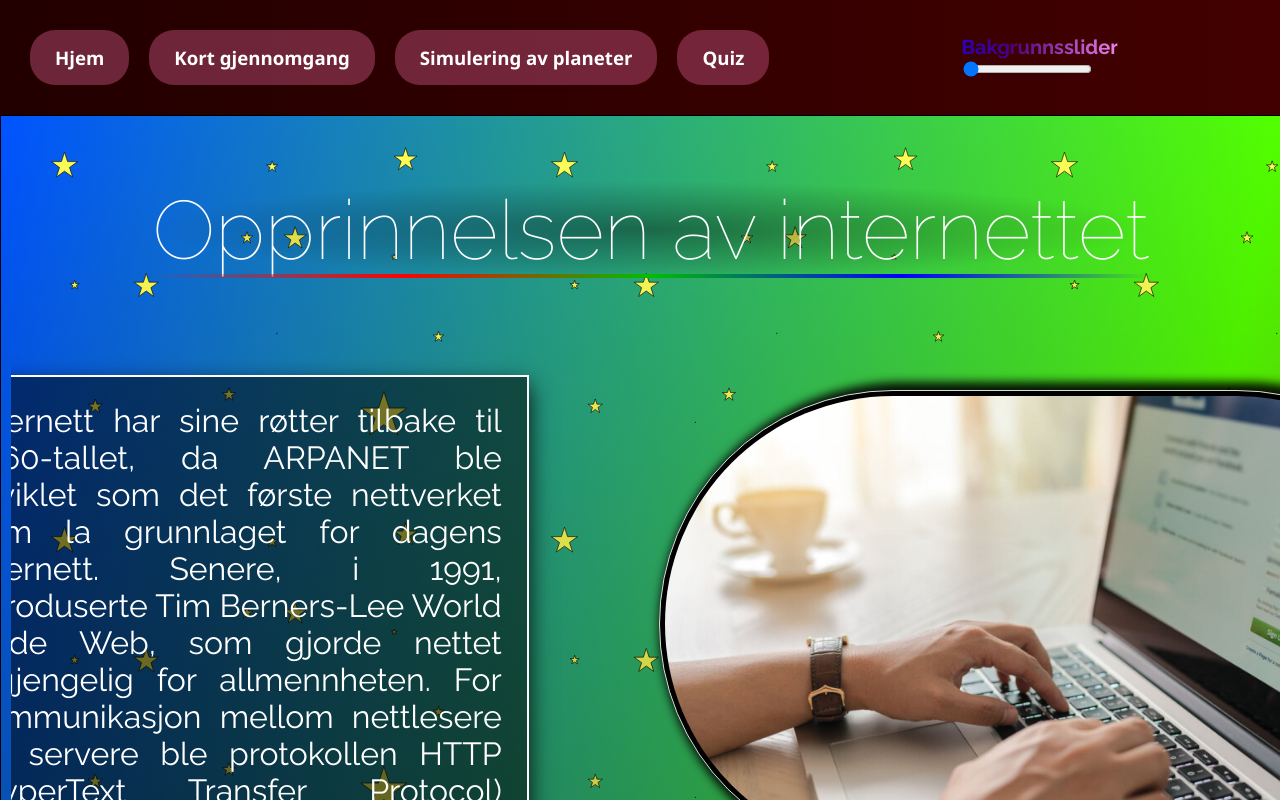
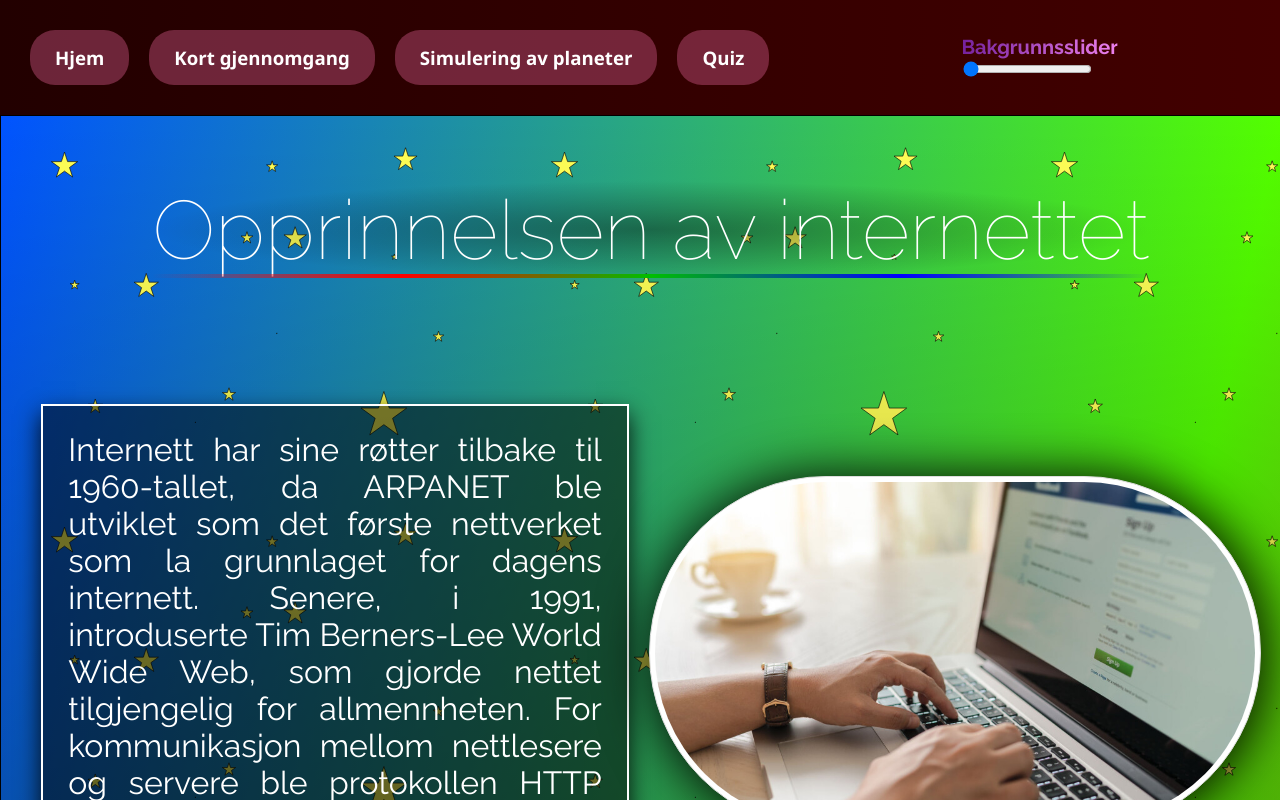
Before and after one commit to martinIsHere/IT2, a SvelteKit app in the folder Svelte/: page /textboxes in a window 1280 px wide. Shown: the top 800 px of the page. Built offline with nearby package versions, Linux system fonts and the light colour scheme.

Commit message:
cleaninnninig

```diff
--- a/Svelte/src/routes/+layout.svelte
+++ b/Svelte/src/routes/+layout.svelte
@@ -1,6 +1,6 @@
 <script lang="ts">
 	import favicon from '$lib/assets/favicon.svg';
-    import { mount } from 'svelte';
+  import { onMount } from 'svelte';
 
   // standard farger
   const def_color = [0x0053FF, 0x53FF00, 0xFF0053];
@@ -28,6 +28,11 @@
     }
     return val;
   }
+  // gi korrekt farge ut ifra sliderverdi og standardfarger
+  // strategi her er svært tilfeldig, men resultatet må være "smooth"
+  // og fargevariasjonen passe stor. Det er også viktig at de tilgjengelege
+  // valgene er "gode" og fargerike
+  // her valgte jeg å oppnå så "forskjellige" farger som mulig per index.
   let get_color = (index) => {
     let color_red_channel = def_color[index] & 0xFF0000;
     color_red_channel/=16**4;
@@ -55,7 +60,6 @@
     BG_color3 = (get_color(2));
   }
 
-  import { onMount } from 'svelte';
   onMount(()=>{
     slider_value=0;
   });
@@ -63,6 +67,7 @@
 </script>
 
 <style>
+  /* font */
   @import url('https://fonts.googleapis.com/css2?family=Raleway:ital,wght@0,100..900;1,100..900&display=swap');
   :global(html), :global(body){
     width: 100%;
@@ -98,6 +103,7 @@
   }
 
   .star_backdrop {
+    /* Stjerner i et skalerbart format */
     background-image: url("$lib/assets/Stars.svg");
     background-repeat: repeat;
     margin: 0;
@@ -129,7 +135,6 @@
     margin: auto auto;
   }
   .slider {
-    -webkit-transition: .2s; /* 0.2 seconds transition on hover */
     transition: opacity .2s;
   }
 
@@ -184,11 +189,13 @@
       violet
     );
     -webkit-background-clip: text; /* Chrome/Safari */
-    background-clip: text;         /* Standard */
-    color: transparent;            /* Hide original text color */
+    background-clip: text; /* Standard */
+    color: transparent; /* Hide original text color */
 
-    background-size: 400% auto;
+    background-size: 800% auto;
     animation: rainbow 10s linear infinite;
+    /* Bruker "@keyframes rainbow": Backgrunnen beveger seg frem og tilbake for alltid.
+       tar 10 sekunder per bevegelse(frem og tilbake) */
   }
 
 
--- a/Svelte/src/routes/+page.svelte
+++ b/Svelte/src/routes/+page.svelte
@@ -12,16 +12,33 @@
     navn_er_bekreftet=false;
   }
 
+  // Liste med årstall og korte beskrivelser
+  // bruker svelte "each" for å korte ned html-koden og hindre repetisjon
+    const internetHistory = [
+      { year: 1969, event: "ARPANET blir lansert – starten på internett" },
+      { year: 1983, event: "Overgang til TCP/IP – grunnlaget for moderne internett" },
+      { year: 1989, event: "Tim Berners-Lee foreslår World Wide Web" },
+      { year: 1991, event: "WWW blir offentlig tilgjengelig" },
+      { year: 1993, event: "Mosaic – første populære nettleser" },
+      { year: 1998, event: "Google blir grunnlagt" },
+      { year: 2004, event: "Facebook lanseres – starten på sosiale medier-boomen" },
+      { year: 2007, event: "iPhone lanseres – mobil internett tar av" },
+      { year: 2010, event: "Cloud computing blir mainstream" },
+      { year: 2020, event: "Internettbruk når over 4,5 milliarder mennesker" }
+    ];
+
 </script>
 
 <style>
   :global(.intro) {
-  display: block; /* or inline-block with a defined width */
+  display: block;
   text-align: center;
   width: 1fr;
   }
   .intro_banner {
-    block-size: 850px;
+    block-size: auto;
+    padding-top: 50px;
+    padding-bottom: 50px;
     background-color: #000000BD;
   }
   .centering_container {
@@ -32,7 +49,7 @@
     padding: 2ch 4ch;
     margin: 4ch 4ch;
     text-align: center;
-    background-color: #ffffff20; /* semi-transparent white */
+    background-color: #ffffff20;
     border: 1px solid #ffffff50;
     border-radius: 8px;
     color: white;
@@ -45,22 +62,17 @@
 
   .link1 {
     display: inline-block;
+    font-size: 22pt;
     padding: 8px 12px;
-    background-color: rgba(0, 0, 0, 0.6); /* dark transparent background */
-    color: #00aaff; /* bright blue */
+    background-color: rgba(0, 0, 0, 0.6);
+    color: #00aaff;
     text-decoration: none;
     border-radius: 4px;
     transition: background-color 0.3s, color 0.3s;
   }
 
-  /* Hover: slightly darker blue text */
-  .link1:hover {
-    color: #0088cc; /* darker blue */
-  }
-
-  /* Visited: bright purple */
   .link1:visited {
-    color: #bb33ff; /* bright purple */
+    color: #bb33ff;
   }
 
   .enlarge_anim {
@@ -75,8 +87,7 @@
 
 <div class="intro_banner">
     <h1 class="intro" style="padding-top:60px;">Velkommen!</h1>
-
-  {#if !navn_er_bekreftet}
+  {#if !navn_er_bekreftet} <!-- ingen navn skriven enda -->
     <p class="intro" style="padding-bottom:10px;">Hva heter du?</p>
     <div class="intro">
       <label>Fornavn: <input class="enlarge_anim" bind:value={fornavn} /></label>
@@ -87,14 +98,26 @@
     <div class="centering_container">
     <button class="bekreft_knapp" on:click={confirmName}>Bekreft</button> <br>
     </div>
-  {/if}
-  {#if navn_er_bekreftet}
+  {:else} <!-- ingen navn skriven enda -->
     <div in:fade={{duration:1000}} out:fade={{duration:0}}>
       <p class="intro" style="color:#99FF99;"><b>Hei {fornavn} {etternavn}</b>!</p>
       <div class="centering_container">
           <button class="bekreft_knapp" on:click={avbekreft_navn}>Angre</button><br>
       </div>
-      <p style="padding-top:6ch;">Internettet har forandret verden på måter vi knapt kunne forestille oss. Fra de første eksperimentene med datanettverk til dagens digitale samfunn, er historien full av banebrytende øyeblikk, geniale ideer og mennesker som våget å tenke stort. Bli med på en reise gjennom tid, teknologi og kultur – og se hvordan internett ble selve nerven i vår moderne verden. <a class="link1" href="/textboxes">Videre</a></p>
+      <p style="padding-top:6ch;">Internettet har forandret verden på måter vi knapt kunne forestille oss. Fra de første eksperimentene med datanettverk til dagens digitale samfunn, er historien full av banebrytende øyeblikk, geniale ideer og mennesker som våget å tenke stort. Bli med på en reise gjennom tid, teknologi og kultur – og se hvordan internett ble selve nerven i vår moderne verden. Først, litt kjedelig fakta</p>
+      <div style="margin-top: 50px; padding: auto auto; display: flex; justify-content: center; font-weight: normal;">
+        <h2 style="font-weight:normal; padding: 10px;">Noen viktige årstall</h2>
+        <ul>
+          {#each internetHistory as item}
+            <li>
+              <span class="year">{item.year}</span>: {item.event}
+            </li>
+          {/each}
+        </ul>
+      </div>
+      <div class="centering_container">
+        <a style="text-align:center;" class="link1 enlarge_anim" href="/textboxes">Videre</a>
+      </div>
     </div>
   {/if}
 </div>
--- a/Svelte/src/routes/textboxes/+page.svelte
+++ b/Svelte/src/routes/textboxes/+page.svelte
@@ -12,7 +12,7 @@
   display: flex;
   justify-content: center;
   align-items: center;
-  padding: 40px;
+  padding: 60px;
   box-sizing: border-box;
   overflow: hidden;
 }
@@ -20,12 +20,12 @@
 .image_1 {
   border: 1px solid #ddd;
   border-radius: 4px;
-  background-color:black;
+  background-color:white;
   padding: 5px;
   margin: 10px;
-  width: 800px;
+  width: 600px;
   border-radius: 800px; /* avrund helt uten å lage ellipse*/
-  box-shadow: 10px 2px 10px 10px rgba(0,0,0,0.9);
+  box-shadow: 2px 2px 50px 5px rgba(0,0,0,0.9);
 }
 
 .default_text_banner {
@@ -41,6 +41,7 @@
 .block1{
   border: 2px solid;
   padding: 25px;
+  margin: 10px;
   box-sizing: border-box;
   height: auto;
   width: 80%;
@@ -169,5 +170,5 @@ h1::after{
     </p>
   </div>
   <!-- Ekstra plass under siste bit med tekst -->
-  <div style="min-height:50ch;"></div>
+  <div style="min-height:25ch;"></div>
 </div>
```
Also changed, not shown: 1 other file (tests, documents, lock files or other folders).
